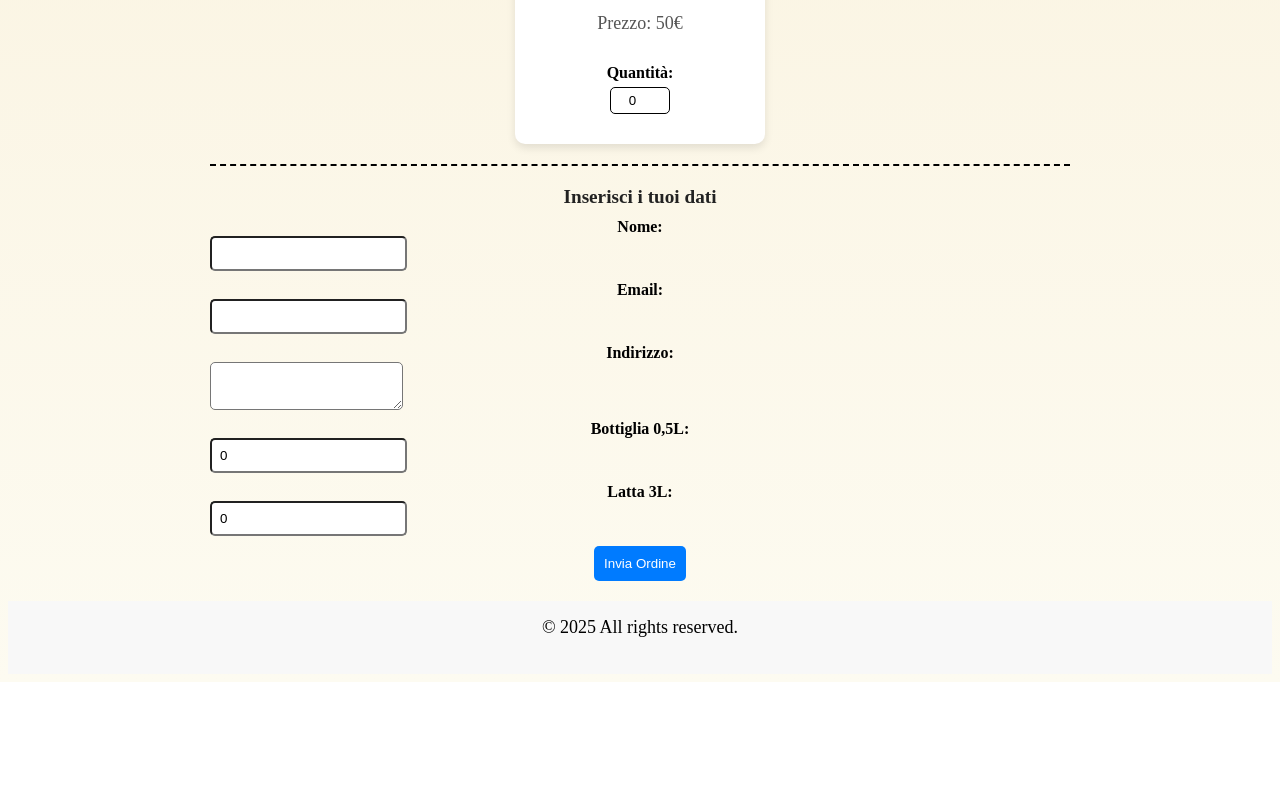
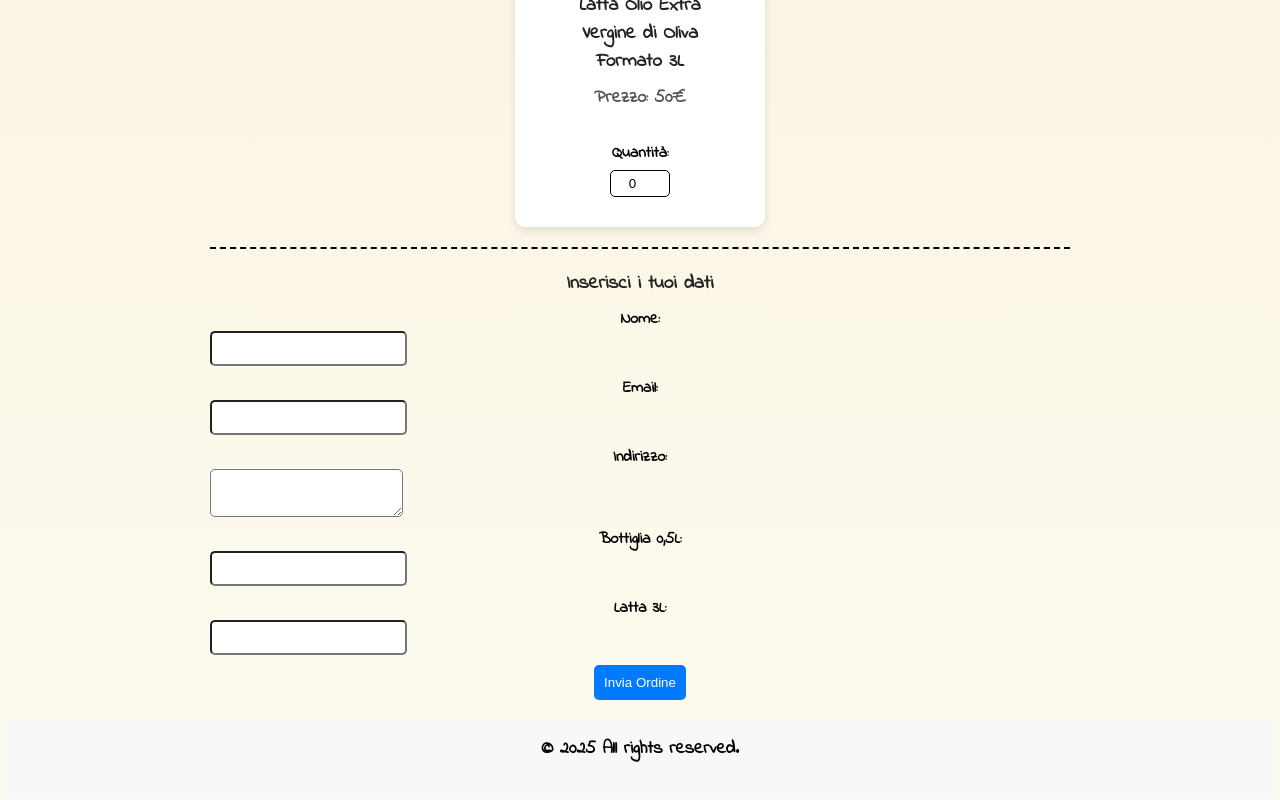
Before and after one commit to GiuseppeSonny/NicodemiProject, a React (Vite) app: page /shop in a window 1280 px wide. Shown: the part 1204-2004 px from the top of the page. Before the commit the page ends 1886 px from the top, so only its background shows below. Built offline with nearby package versions, Linux system fonts and the light colour scheme.

Commit message:
Aggiunto font nel file index.css

```diff
--- a/index.html
+++ b/index.html
@@ -3,8 +3,10 @@
   <head>
     <meta charset="UTF-8" />
     <link rel="icon" type="image/svg+xml" href="/vite.svg" />
-    <meta name="viewport" content="width=device-width, initial-scale=1.0" />
-    <title>WebSite</title>
+    <link
+      href="https://fonts.googleapis.com/css2?family=Indie+Flower&display=swap"
+      rel="stylesheet"
+    />
   </head>
   <body>
     <div id="root"></div>
--- a/src/App.jsx
+++ b/src/App.jsx
@@ -1,4 +1,4 @@
-import React from "react";
+// import React from "react";
 import { BrowserRouter as Router, Route, Routes } from "react-router-dom";
 import "./App.css";
 import Header from "./componets/Header/Header";
--- a/src/componets/emailform/EmailForm.jsx
+++ b/src/componets/emailform/EmailForm.jsx
@@ -1,7 +1,8 @@
-import React from "react";
+// import React from "react";
 import { useState } from "react";
 import emailjs from "emailjs-com";
 
+// eslint-disable-next-line react/prop-types
 const EmailForm = ({ quantity }) => {
   const [formData, setFormData] = useState({
     name: "",
@@ -21,8 +22,8 @@ const EmailForm = ({ quantity }) => {
       user_name: formData.name,
       user_email: formData.email,
       user_address: formData.address,
-      bottle_qty: quantity.vetro,
-      can_qty: quantity.latte,
+      bottle_qty: quantity.glass,
+      can_qty: quantity.milk,
     };
 
     emailjs
@@ -59,10 +60,10 @@ const EmailForm = ({ quantity }) => {
       <textarea name="address" required onChange={handleChange} />
 
       <label>Bottiglia 0,5L:</label>
-      <input type="number" name="bottle_qty" value={quantity.vetro} readOnly />
+      <input type="number" name="bottle_qty" value={quantity.glass} readOnly />
 
       <label>Latta 3L:</label>
-      <input type="number" name="can_qty" value={quantity.latte} readOnly />
+      <input type="number" name="can_qty" value={quantity.milk} readOnly />
 
       <button type="submit">Invia Ordine</button>
     </form>
--- a/src/index.css
+++ b/src/index.css
@@ -1,3 +1,5 @@
+@import url("https://fonts.googleapis.com/css2?family=Indie+Flower&display=swap");
+
 * {
   margin: 0;
   padding: 0;
@@ -10,4 +12,7 @@ body {
   min-height: 100vh;
   margin: 0;
   background: linear-gradient(180deg, #e6dcc7 0%, #faf3e0 50%, #fdfbf1 100%);
+
+  font-family: "Indie Flower";
+  font-weight: 700;
 }
```
